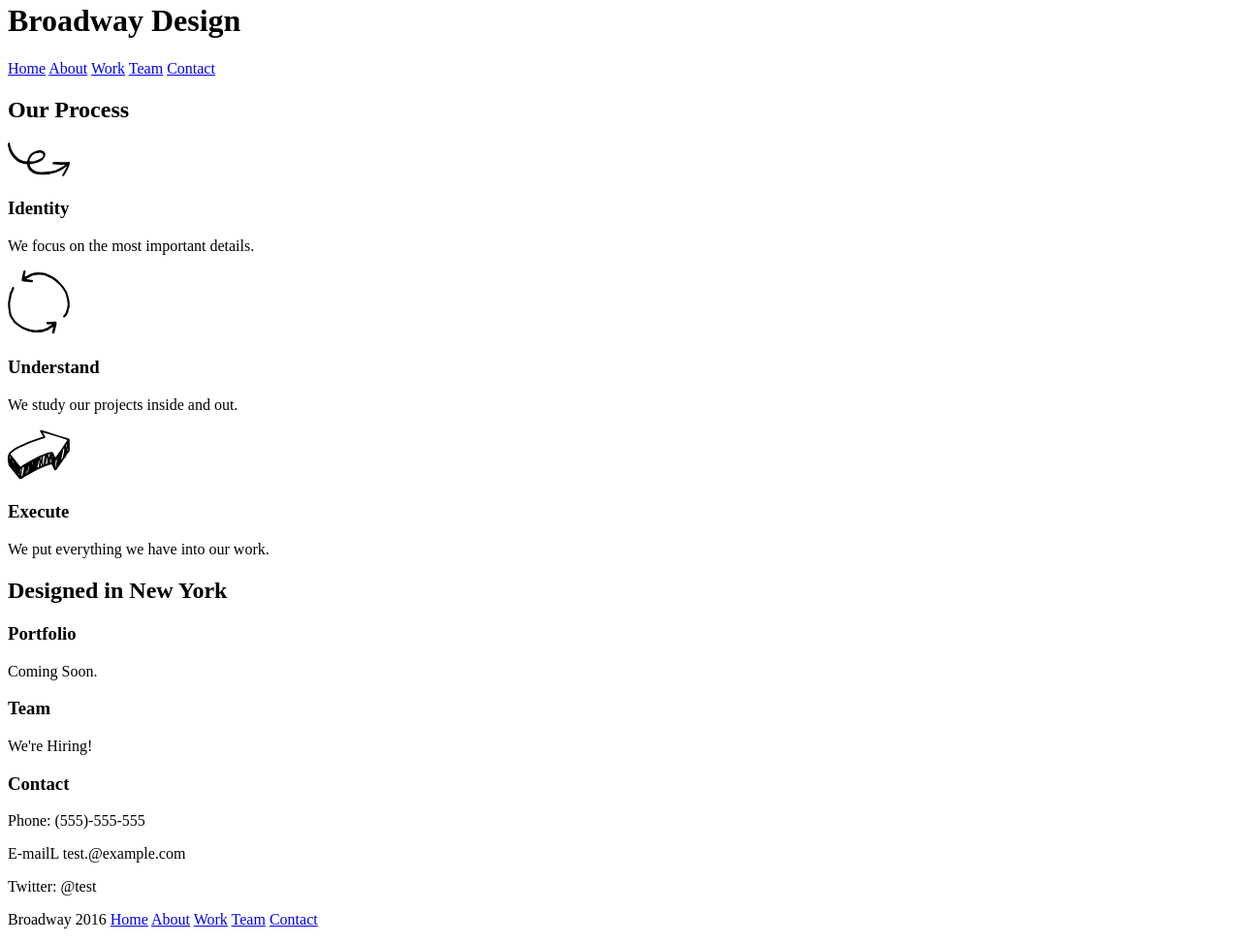
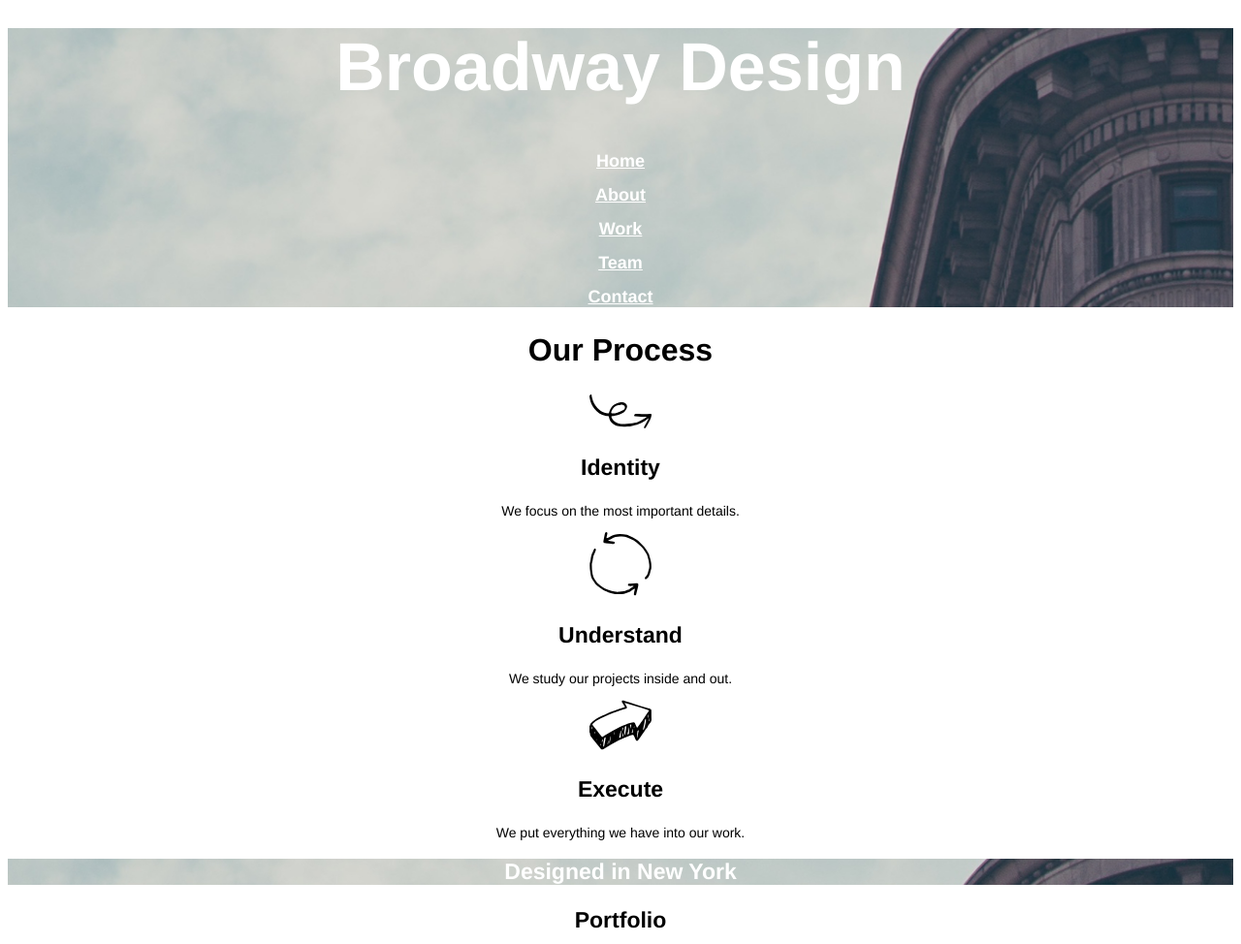
Before and after one commit to sandrasan/broadway, a plain HTML site: page index.html in a window 1280 px wide. Shown: the part 18-992 px from the top of the page at 97% size. Drawn offline with Linux system fonts and the light colour scheme.

Commit message:
Second and final commit: CSS file added

```diff
--- a/index.html
+++ b/index.html
@@ -1,17 +1,20 @@
 <!DOCTYPE html>
 <html>
   <head>
-    <title></title>
+    <title>Broadway Design</title>
+      <link href="./resources/css/style.css" style="text/css" rel="stylesheet">
   </head>
   <body>
     <!-- Header -->
     <div class="header">
       <h1>Broadway Design</h1>
-        <a class="pages" href="index.html">Home</a>
-        <a class="pages" href="#about">About</a>
-        <a class="pages" href="#portfolio">Work</a>
-        <a class="pages" href="#team">Team</a>
-        <a class="pages" href="#contact">Contact</a>
+        <div class="pages">
+          <p><a href="index.html">Home</a></p>
+          <p><a href="#about">About</a></p>
+          <p><a href="#portfolio">Work</a></p>
+          <p><a href="#team">Team</a></p>
+          <p><a href="#contact">Contact</a></p>
+        </div>
     </div>
       <!-- 1st part: Process -->
       <div id="about">
@@ -86,10 +89,5 @@
       <div class="footer">
           <p>Broadway 2016 <a href="index.html">Home</a> <a href="#process">About</a> <a href="#portfolio">Work</a> <a href="#team">Team</a> <a href="#contact">Contact</a></p>
       </div>
-
-
-
-
-
   </body>
 </html>
--- /dev/null
+++ b/resources/css/style.css
@@ -0,0 +1,53 @@
+body {
+    text-align: center;
+    font-family: Helvetica;
+}
+
+.header {
+    background-image: url("../images/the-flatiron-building.png");
+    background-size: cover;
+}
+
+h1 {
+    font-size: 70px;
+    font-weight: bold;
+    color: white;
+}
+
+.pages a {
+    font-size: 18px;
+    font-weight: bold;
+    color: white;
+}
+
+.process {
+    font-size: 32px;
+    font-weight: bold;
+}
+
+h3 {
+    font-size: 23px;
+    font-weight: bold;
+}
+
+p {
+    font-size: 14px;
+}
+
+.designed {
+    font-size: 23px;
+    font-weight: bold;
+    color: white;
+    background-image: url("../images/the-flatiron-building.png");
+}
+
+.footer {
+    font-size: 11px;
+    color: white;
+    text-align: left;
+    background-color: dimgray;
+}
+
+.footer a {
+    color: white;
+}
```
